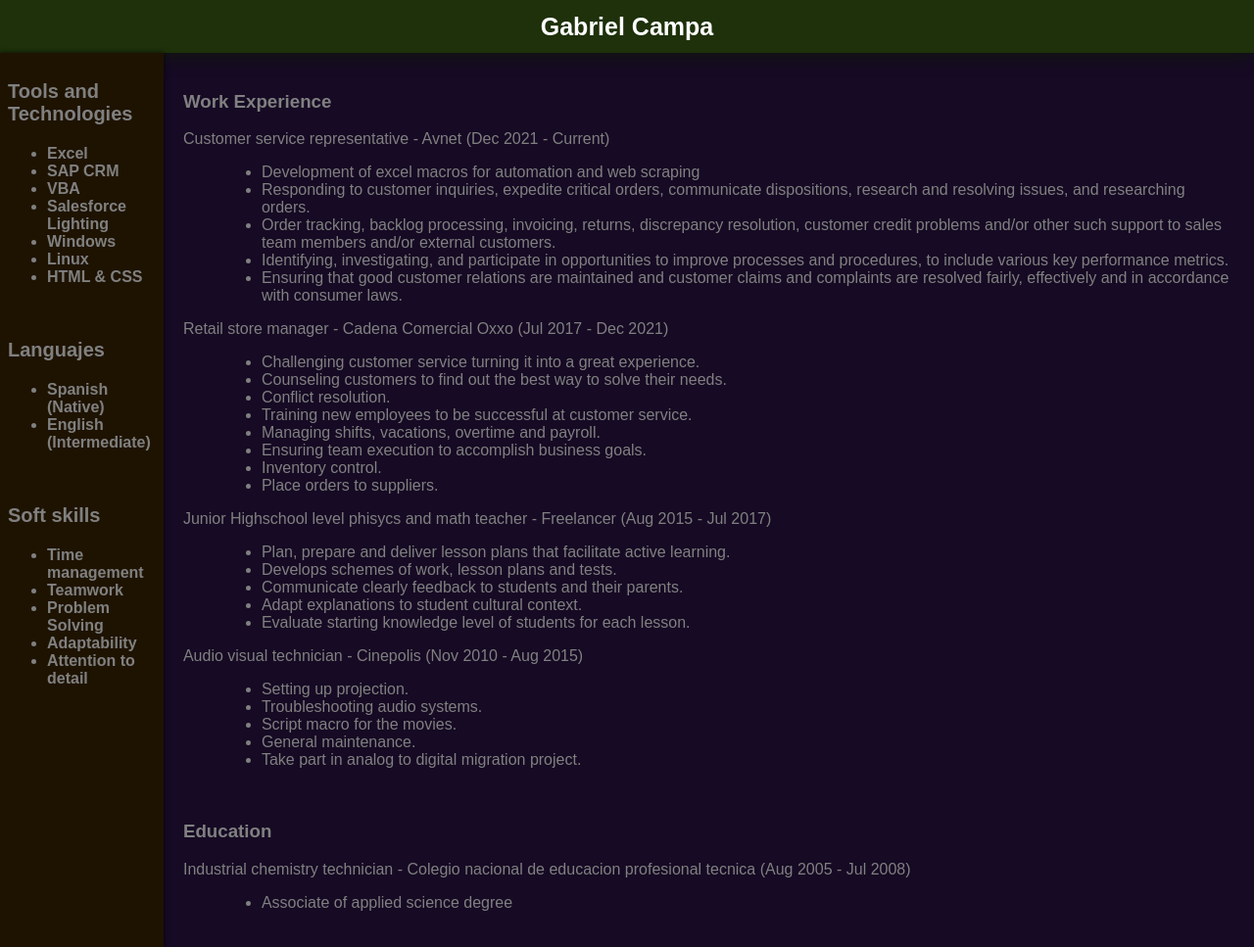
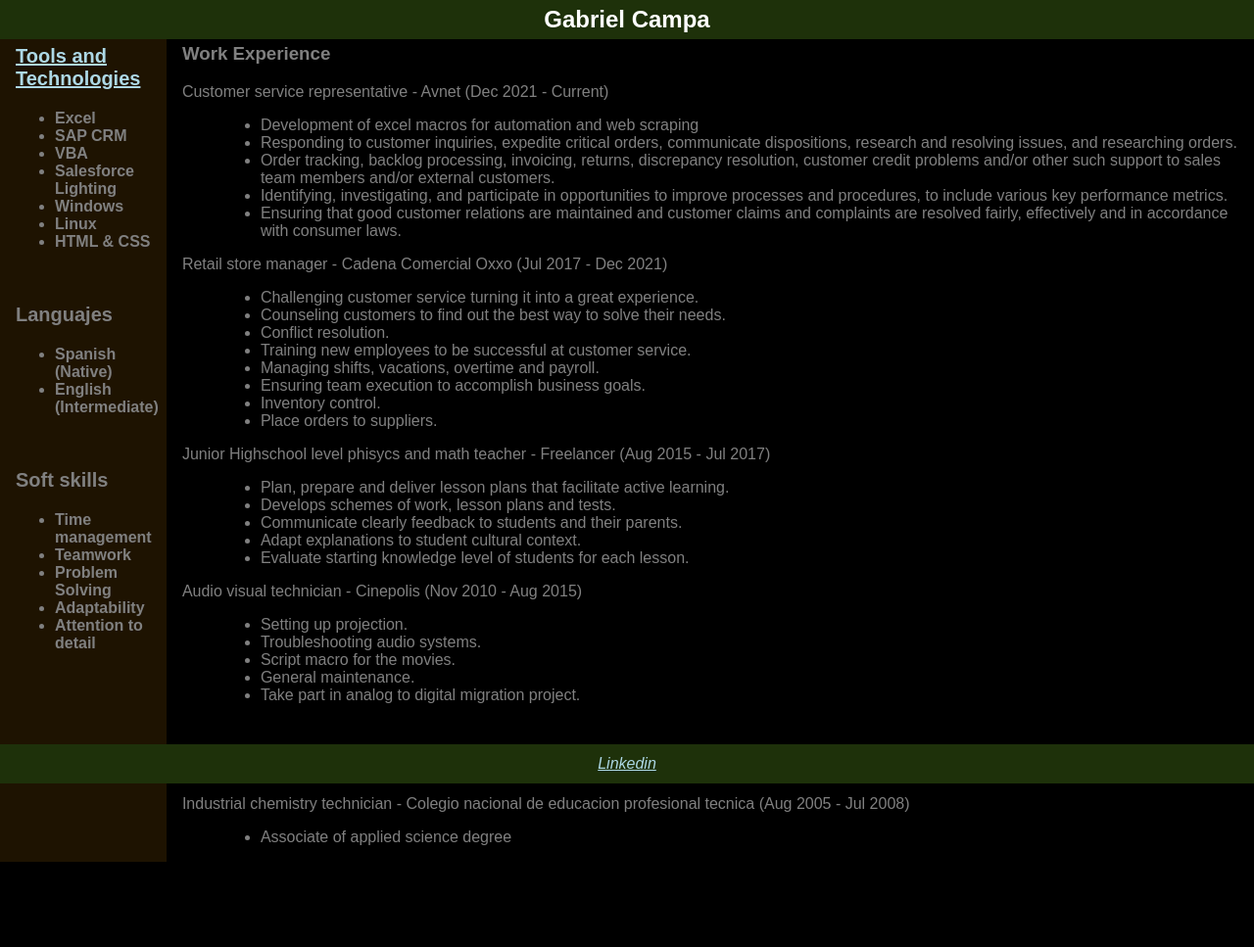
Before and after one commit to DurinKhampa/DurinKhampa.github.io, a plain HTML site: page MyCV.html in a window 1280 px wide. Shown: the top 967 px of the page at 98% size. After the commit the page ends 880 px from the top, so only its background shows below. Drawn offline with Linux system fonts and the light colour scheme.

Commit message:
Practicing on improving CSS, learning to use BEM methodology and SMACSS architecture

```diff
--- a/MyCV.html
+++ b/MyCV.html
@@ -2,15 +2,20 @@
 <html>
     <head>
         <title>My CV</title>
-        <link rel="stylesheet" href="css/styles.css" />
+        <!-- <link rel="stylesheet" href="css/styles.css" /> -->
+        <link rel="stylesheet" href="css/_basic.css" />
+        <link rel="stylesheet" href="css/_layout.css" />
+        <link rel="stylesheet" href="css/_module.css" />
+        <link rel="stylesheet" href="css/_state.css" />
+        <link rel="stylesheet" href="css/_theme.css" />
     </head>
     <body>
         <header>
-            Gabriel Campa
+            <div class="header_title">Gabriel Campa</div>
         </header>
         <div class="container">
-            <div class="column" id="column1">
-                <h3 id="aptitudes">Tools and Technologies</h3>
+            <div class="column">
+                <h3 id="aptitudes"><a href="">Tools and Technologies</a></h3>
                 <ul>
                     <li>Excel</li>
                     <li>SAP CRM</li>
@@ -36,7 +41,7 @@
                     <li>Attention to detail</li>
                 </ul>
             </div>
-            <div class="column" id="column2">
+            <div class="column">
                 <h3>Work Experience</h3>
                 <dl>
                     <dt>
@@ -113,8 +118,9 @@
             </div>
         </div>
         <footer>
-<!----            <a href="mailto:gariel.campa.nuno@gmail.com"><i>Email me</i></a>  ---->
-            <a href="https://www.linkedin.com/in/gabrielcampa/" target="_blank"><i>Linkedin</i></a>
+            <div class="footer_text">
+                <a href="https://www.linkedin.com/in/gabrielcampa/" target="_blank"><i>Linkedin</i></a>
+            </div>
         </footer>
     </body>
 </html>
--- /dev/null
+++ b/css/_basic.css
@@ -0,0 +1,49 @@
+body
+{
+    background-color: black;
+    color: gray;
+    text-align: center;
+    font-family: Arial;
+    font-size: 16px;
+    margin: 0;
+    padding: 0;
+    height: 100%;
+}
+
+header
+{
+    background: #1E310A;
+    color: white;
+    font-size: 1.5em;
+    font-weight: bold;
+    height: 5%;
+    width: 100%;
+    /* box-shadow: 0px 2px 20px 0px rgba(15, 28, 1, 0.75); */
+    margin: 0;
+    padding: 0;
+    position: fixed;
+    z-index: 9;
+}
+
+a
+{
+    color: lightblue;
+    z-index: 10;
+}
+
+article
+{
+    position: relative;
+    padding: 5%;
+}
+
+footer
+{
+    height: 5%;
+    width: 100%;
+    background: #1E310A;
+    color: white;
+    text-align: center;
+    position: fixed;
+    bottom: 0;
+}
--- /dev/null
+++ b/css/_layout.css
@@ -0,0 +1,57 @@
+.header_title,
+.footer_text
+{
+    position: absolute;
+    top: 50%;
+    left: 50%;
+    transform: translate(-50%, -50%);
+}
+
+.container
+{
+    padding-top: 2%;
+    display: flex;
+    min-height: 100vh;
+}
+
+.article_oneColumnText
+{
+    padding-top: 5%;
+}
+
+.article_twoColumnText
+{
+    padding-top: 5%;
+    display: flex;
+    float: left;
+    text-align: left;
+    padding: 20px;
+}
+
+.article_twoColumnText
+{
+    background-color: #1E1301;
+    font-weight: bold;
+    width: 15%;
+}
+
+.column
+{
+    float: left;
+    text-align: left;
+    padding-left: 1em;
+}
+
+.column:first-of-type
+{
+    background-color: #1E1301;
+    box-shadow: 0 0 5px rgba(0, 0, 0, 0.75);
+    font-weight: bold;
+    width: 15%;
+}
+
+#aptitudes
+{
+    text-align: left;
+    font-size: 20px;
+}
--- a/css/styles.css
+++ b/css/styles.css
@@ -40,7 +40,6 @@ footer
 
 .column
 {
-    color: gray;
     float: left;
     text-align: left;
     padding: 20px;
```
Also changed, not shown: index.html (+25 -5 lines), css/_module.css (added), css/_state.css (added), css/_theme.css (added).
